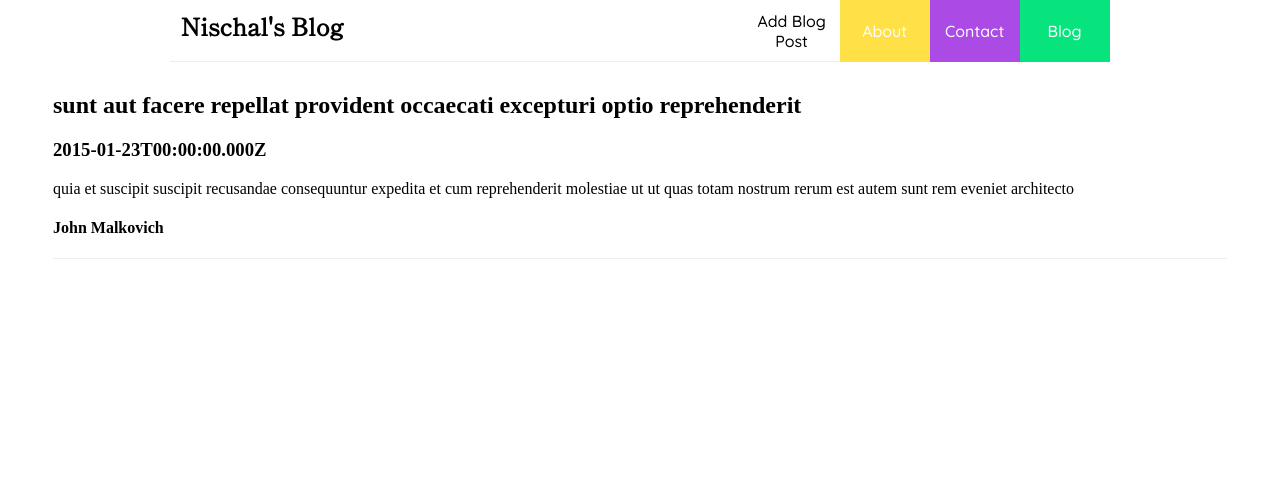
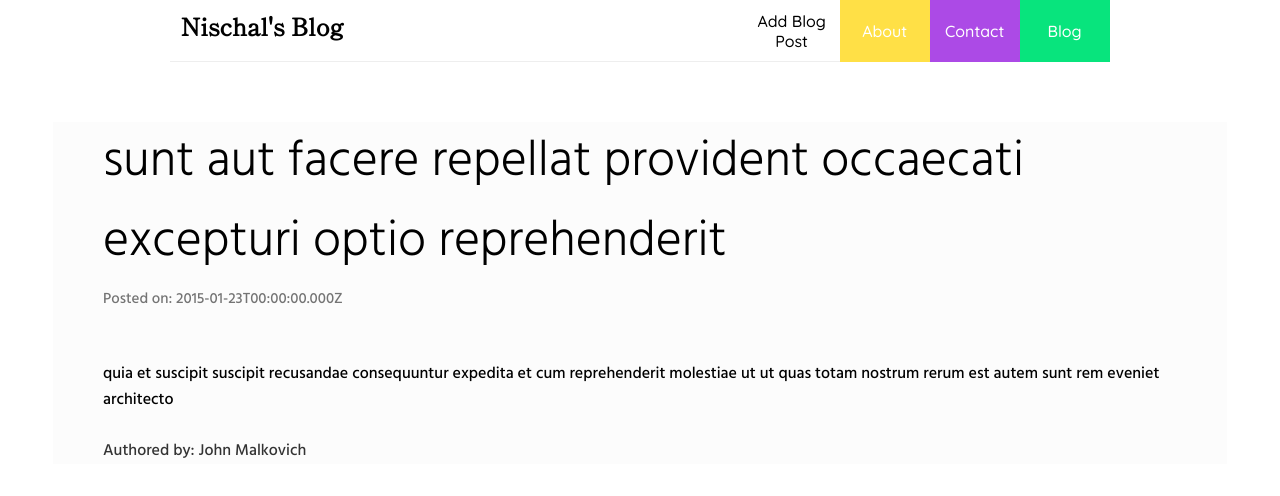
Before and after one commit to AllForPeace/react-website-blog-1, a React (Create React App) app: page /blogs/1 in a window 1280 px wide. Shown: the top 496 px of the page. Built offline with nearby package versions, Linux system fonts and the light colour scheme; data requests are answered from the project's data file.

Commit message:
add responsive styles for less than 600px and fix styling mistake

```diff
--- a/src/App.css
+++ b/src/App.css
@@ -1,7 +1,17 @@
-@media (min-width: 900px)
-{
-  /* Navbar styling */
+body {
+  margin: 0;
+  padding: 0 3px;
+}
 
+.App {
+  margin: 0 auto;
+  padding: 0;
+}
+
+i {
+  transition: all 0.3s ease-out;
+}
+/* Nav Styling Mobile */
 .navbar nav {
   position: relative;
   margin: 20px auto;
@@ -10,7 +20,370 @@
   margin-top: 0;
   box-sizing: border-box;
   border-bottom: 1px solid #eee;
+  width: 100%;
+}
+
+#nav-logo {
+  font-family: Shippori Mincho;
+  margin: 8px 0;
+  /* display: inline; */
+}
+
+#nav-logo:hover {
+  cursor: pointer;
+}
+.mobile-menu  {
+  position: absolute;
+  top: 19%;
+  right: 5%;
+  font-size: 4vh;
+}
+
+.mobile-menu:hover{
+  cursor: pointer;
+}
+.collapse {
+  display: none;
+}
+/* Home Page styling */
+
+.homePage, .add-blog {
+  margin: 20px auto;
+  padding-left: 10px;
+  width: 100%;
+}
+
+.homePage a{
+  text-decoration: none;
+  color: black;
+}
+/* Individual blog on home page styling */
+
+.single-blog {
+margin: 30px 0;
+border-bottom: 1px solid #eee;
+background: rgb(255, 255, 255);
+}
+
+.homePage h1{
+  font-size: 40px;
+}
+.single-blog h2.title {
+  font-family: Hind;
+  font-weight: 300;
+font-size: 30px;
+margin-bottom: 0;
+}
+
+.single-blog .body {
+  margin-bottom: 30px;
+  font-family: Hind;
+  font-weight: 300;
+  background-color: #fcfcfc;
+}
+
+.single-blog .posted-on {
+  color: #bbb;
+  margin-bottom: 30px;
+}
+
+.single-blog .author {
+  color: #bbb;
+  margin: 40px 10px;
+  font-size: 13px;
+}
+
+/* Individual Blog Page  */
+
+.individual-blog {
+  margin: 0 auto;
+  padding: 0 50px;
+background: #fcfcfc;
+font-family: Hind;
+}
+
+.individual-blog h2.blog-title {
+  font-size: 50px;
+  font-weight: 300;
+  margin-bottom: 0px;
+}
+
+.blog-meta {
+  font-size: 15px;
+  margin-top: 5px;
+  color: rgb(116, 116, 116)
+}
+
+.individual-blog .blog-body {
+  margin-top: 50px;
+}
+
+.individual-blog .blog-author {
+  margin-top: 25px;
+  font-size: 16px;
+  color: #333;
+}
+/* Add Blog Page */
+
+.add-blog h2{
+  font-family: Shippori Mincho;
+  text-align: center;
+  margin-top: 40px;
+  font-size: 23px;
+}
+.add-blog form {
+  margin: 20px auto;
+  /* padding: 0 100px; */
+  width: 55%;
+}
+
+
+.add-blog label {
+  font-family: Shippori Mincho;
+  font-size: 15px;
+}
+
+.add-blog form input, textarea {
+  width: 50%;
+  margin-top: 5px;
+  margin-bottom: 20px;
+  font-family: Times New Roman;
+  font-size: 15px;
+  border: 2px solid #fbfbfb;
+  border-radius: 2px;
+  display: block;
+}
+
+.add-blog #blog-title {
   width: 80%;
+}
+.add-blog #blog-body {
+  font-size: 13px;
+  width: 100%;
+}
+
+.add-blog #blog-author {
+  display: inline-block;
+  margin-top: 20px;
+  font-size: 15px;
+
+}
+
+.add-blog #blog-author-label {
+  font-size: 16px;
+}
+
+.add-blog button {
+  display: block;
+  margin: auto;
+}
+
+@media (min-width:600px)
+{
+  /* body {
+    margin: 0;
+    padding: 0 3px;
+  }
+
+  .App {
+    margin: 0 auto;
+    padding: 0;
+  }
+
+  i {
+    transition: all 0.3s ease-out;
+  }
+  Nav Styling Mobile */
+  .navbar nav {
+    /* position: relative;
+    margin: 20px auto;
+    padding-left: 10px;
+    padding-bottom: 10px;
+    margin-top: 0;
+    box-sizing: border-box;
+    border-bottom: 1px solid #eee; */
+    width: 90%;
+  }
+
+  /* #nav-logo {
+    font-family: Shippori Mincho;
+    margin: 8px 0;
+    display: inline; //keep commented
+  }
+
+  #nav-logo:hover {
+    cursor: pointer;
+  }
+  .mobile-menu  {
+    position: absolute;
+    top: 19%;
+    right: 5%;
+    font-size: 4vh;
+  }
+
+  .mobile-menu:hover{
+    cursor: pointer;
+  }
+  */ .collapse {
+    display: none;
+  }  /*
+  Home Page styling */
+
+  .homePage, .add-blog {
+    /* margin: 20px auto;
+    padding-left: 10px;   */
+    width: 90%;
+  }
+
+ /* .homePage a{
+    text-decoration: none;
+    color: black;
+  } */
+  /* Individual blog on home page styling */
+
+  /* .single-blog {
+  margin: 30px 0;
+  border-bottom: 1px solid #eee;
+  background: rgb(255, 255, 255);
+  }
+
+  .homePage h1{
+    font-size: 40px;
+  }
+  .single-blog h2.title {
+    font-family: Hind;
+    font-weight: 300;
+  font-size: 30px;
+  margin-bottom: 0;
+  }
+
+  .single-blog .body {
+    margin-bottom: 30px;
+    font-family: Hind;
+    font-weight: 300;
+    background-color: #fcfcfc;
+  }
+
+  .single-blog .posted-on {
+    color: #bbb;
+    margin-bottom: 30px;
+  }
+
+  .single-blog .author {
+    color: #bbb;
+    margin: 40px 10px;
+    font-size: 13px;
+  }
+
+  /* Individual Blog Page  */
+
+  /*.individual-blog {
+    margin: 0 auto;
+    padding: 0 50px;
+  background: #fcfcfc;
+  font-family: Hind;
+  }
+
+  .individual-blog h2.blog-title {
+    font-size: 50px;
+    font-weight: 300;
+    margin-bottom: 0px;
+  }
+
+  .blog-meta {
+    font-size: 15px;
+    margin-top: 5px;
+    color: rgb(116, 116, 116)
+  }
+
+  .individual-blog .blog-body {
+    margin-top: 50px;
+  }
+
+  .individual-blog .blog-author {
+    margin-top: 25px;
+    font-size: 16px;
+    color: #333;
+  }
+  /* Add Blog Page */
+
+  /*.add-blog h2{
+    font-family: Shippori Mincho;
+    text-align: center;
+    margin-top: 40px;
+    font-size: 23px;
+  }
+  .add-blog form {
+    margin: 20px auto;
+    /* padding: 0 100px; */
+   /* width: 55%;
+  }
+
+
+  .add-blog label {
+    font-family: Shippori Mincho;
+    font-size: 15px;
+  }
+
+  .add-blog form input, textarea {
+    width: 50%;
+    margin-top: 5px;
+    margin-bottom: 20px;
+    font-family: Times New Roman;
+    font-size: 15px;
+    border: 2px solid #fbfbfb;
+    border-radius: 2px;
+    display: block;
+  }
+
+  .add-blog #blog-title {
+    width: 80%;
+  }
+  .add-blog #blog-body {
+    font-size: 13px;
+    width: 100%;
+  }
+
+  .add-blog #blog-author {
+    display: inline-block;
+    margin-top: 20px;
+    font-size: 15px;
+
+  }
+
+  .add-blog #blog-author-label {
+    font-size: 16px;
+  }
+
+  .add-blog button {
+    display: block;
+    margin: auto;
+  } */
+}
+
+@media (min-width: 768px)
+{
+
+  body {
+    margin: 0;
+    padding: 0 3px;
+  }
+
+  .App {
+    margin: 0 auto;
+    padding: 0 50px;
+  }
+  /* Navbar styling */
+
+  .navbar nav {
+    width: 80%;
+    position: relative;
+    margin: 20px auto;
+    padding-left: 10px;
+    padding-bottom: 10px;
+    margin-top: 0;
+    box-sizing: border-box;
+    border-bottom: 1px solid #eee;
   }
 
   .login {
@@ -116,152 +489,17 @@
     background: #00ab1c;
     right: 0%;
   }
-}
 
-
-body {
-  margin: 0;
-  padding: 0 3px;
-}
-
-.App {
-  margin: 0 auto;
-  padding: 0 50px;
-}
-
-i {
-  transition: all 0.3s ease-out;
-}
-/* Nav Styling Mobile */
-.navbar nav {
-  position: relative;
-  margin: 20px auto;
-  padding-left: 10px;
-  padding-bottom: 10px;
-  margin-top: 0;
-  box-sizing: border-box;
-  border-bottom: 1px solid #eee;
-  width: 80%;
-}
-
-#nav-logo {
-  font-family: Shippori Mincho;
-  margin: 8px 0;
-  /* display: inline; */
-}
-
-#nav-logo:hover {
-  cursor: pointer;
-}
-.mobile-menu  {
-  position: absolute;
-  top: 19%;
-  right: 5%;
-  font-size: 4vh;
-}
-
-.mobile-menu:hover{
-  cursor: pointer;
-}
-.collapse {
-  display: none;
-}
-/* Home Page styling */
-
+  /* Home Page Desktop  */
   .homePage, .add-blog {
     margin: 20px auto;
     padding-left: 10px;
     width: 80%;
   }
 
-.homePage a{
-  text-decoration: none;
-  color: black;
+  /* Individual Blog Page Desktop  */
+  .individual-blog h2.blog-title {
+    margin-bottom: 0px;
+    margin-top: 60px;
   }
-/* Individual blog styling */
-
-.single-blog {
- margin: 30px 0;
-border-bottom: 1px solid #eee;
-background: rgb(255, 255, 255);
 }
-
-.single-blog h2.title {
-  font-family: Hind;
-  font-weight: 300;
- font-size: 50px;
- margin-bottom: 0;
-}
-
-.single-blog .body {
-  margin-bottom: 30px;
-  font-family: Hind;
-  font-weight: 300;
-  background-color: #fcfcfc;
-}
-
-.single-blog .posted-on {
-  color: #bbb;
-  margin-bottom: 30px;
-}
-
-.single-blog .author {
-  color: #bbb;
-  margin: 40px 10px;
-  font-size: 13px;
-}
-
-/* Add Blog Styles */
-
-.add-blog h2{
-  font-family: Shippori Mincho;
-  text-align: center;
-  margin-top: 40px;
-  font-size: 23px;
-}
-.add-blog form {
-  margin: 20px auto;
-  /* padding: 0 100px; */
-  width: 55%;
-}
-
-
-.add-blog label {
-  font-family: Shippori Mincho;
-  font-size: 15px;
-}
-
-.add-blog form input, textarea {
-  width: 50%;
-  margin-top: 5px;
-  margin-bottom: 20px;
-  font-family: Times New Roman;
-  font-size: 15px;
-  border: 2px solid #fbfbfb;
-  border-radius: 2px;
-  display: block;
-}
-
-.add-blog #blog-title {
-  width: 80%;
-}
-.add-blog #blog-body {
-  font-size: 13px;
-  width: 100%;
-}
-
-.add-blog #blog-author {
-  display: inline-block;
-  margin-top: 20px;
-  font-size: 15px;
-
-}
-
-.add-blog #blog-author-label {
-  font-size: 16px;
-}
-
-.add-blog button {
-  display: block;
-  margin: auto;
-}
--- a/src/SingleBlog.js
+++ b/src/SingleBlog.js
@@ -15,11 +15,11 @@ const SingleBlogPage = ({match}) => {
     }, []);
 
     return (
-        <div className="single-blog">
+        <div className="individual-blog">
             <h2 className="blog-title"> {blog.title} </h2>
-            <h3 className="blog-meta"> {blog.posted} </h3>
+            <p className="blog-meta"> Posted on: {blog.posted} </p>
             <p className="blog-body"> {blog.body} </p>
-            <h4 className="blog-author"> {blog.author} </h4>
+            <p className="blog-author"> Authored by: {blog.author} </p>
 
             <div className="comments">
 
```
Lines whose indentation alone changed are shown as unchanged.
